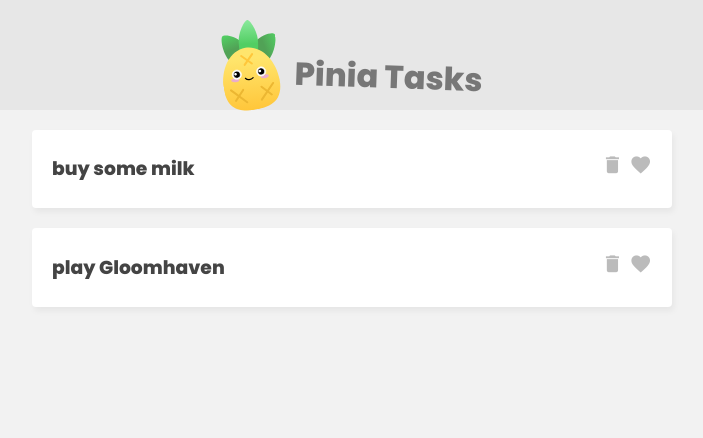
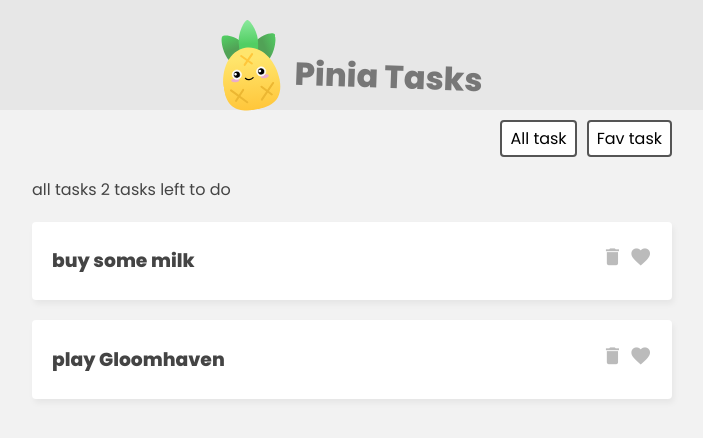
Before and after one commit to vidamohammadi/pinia-tasks, a Vue app: page / in a window 1280 px wide. Shown: the top 438 px of the page, without its empty margins (288-991 px from the left). Built offline with nearby package versions, Linux system fonts and the light colour scheme.

Commit message:
add to function for length of tasks

```diff
--- a/src/App.vue
+++ b/src/App.vue
@@ -5,9 +5,21 @@
       <h1>Pinia Tasks</h1>
     </header>
 
-    <div class="task-list">
+    <nav class="filter">
+      <button @click="filter = 'all'">All task</button>
+      <button @click="filter = 'favs'">Fav task</button>
+    </nav>
+
+    <div class="task-list" v-if="filter === 'all'">
+      <p>all tasks {{ taskStore.totalCount }} tasks left to do </p>
       <div v-for="task in taskStore.tasks" :key="task.id">
         <TaskDetails :task="task" />
+      </div>
+    </div>
+    <div class="task-list" v-if="filter === 'favs'">
+      <p>fav tasks {{ taskStore.favCount }} favs left to do</p>
+      <div v-for="task in taskStore.favs" :key="task.id">
+        <TaskDetails :task="task"/>
       </div>
     </div>
   </main>
@@ -15,14 +27,16 @@
 
 <script>
 import { useTaskStore } from './stores/TaskStore';
-  import TaskDetails from './components/TaskDetails.vue';
+import { ref } from 'vue';
+import TaskDetails from './components/TaskDetails.vue';
 export default {
     components: {
       TaskDetails
     },
     setup() {
       const taskStore = useTaskStore();
-      return { taskStore };
+      const filter = ref('all');
+      return { taskStore , filter };
     }
   }
 </script>
--- a/src/assets/main.css
+++ b/src/assets/main.css
@@ -64,3 +64,20 @@
   cursor: pointer;
   color: #bbb;
 }
+
+.filter {
+  width: 640px;
+  margin: 10px auto;
+  text-align: right;
+}
+
+.filter button{
+  display: inline-block;
+  margin-left: 10px;
+  background: #fff;
+  border: 2px solid #555;
+  border-radius: 4px;
+  padding: 4px 8px;
+  cursor: pointer;
+  font-size: 1em;
+}
--- a/src/stores/TaskStore.js
+++ b/src/stores/TaskStore.js
@@ -7,9 +7,19 @@
             { id: 2, title: "play Gloomhaven", isFav: true }
         ]
     }),
-    actions: {
-        addTask(task) {
-            this.tasks.push(task);
+    getters: {
+        favs() {
+            return this.tasks.filter(t => t.isFav)
+        },
+
+        favCount() {
+            return this.tasks.reduce((p, c) => {
+                return c.isFav ? p + 1 : p
+            }, 0)
+        },
+
+        totalCount: (state) => {
+            return state.tasks.length
         }
     }
 })
```
